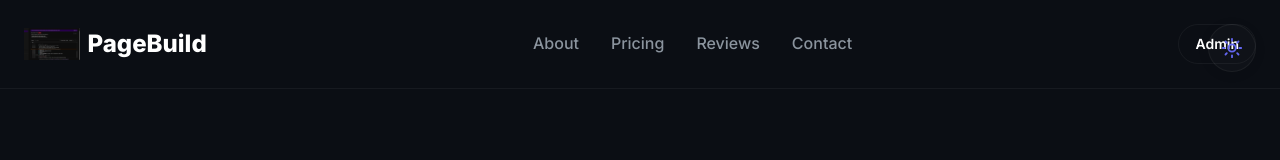
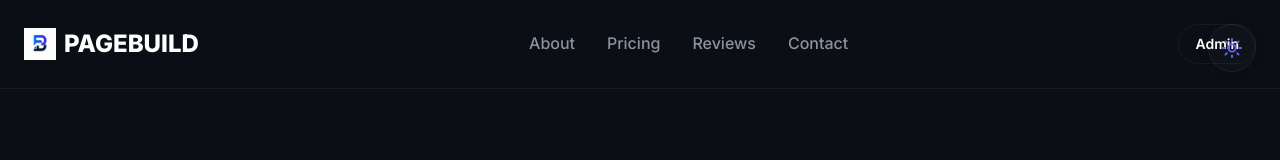
Before and after one commit to vinaysahu-11/pagebuild, a React (Vite) app: page / in a window 1280 px wide. Shown: the top 160 px of the page. Built offline with nearby package versions, Linux system fonts and the light colour scheme; no server answers.

Commit message:
chore: update title and logos to PAGEBUILD

```diff
--- a/index.html
+++ b/index.html
@@ -1,14 +1,19 @@
 <!doctype html>
 <html lang="en">
+
 <head>
   <meta charset="UTF-8" />
-    <link rel="icon" type="image/svg+xml" href="/favicon.svg" />
+  <link rel="icon" type="image/png" href="/logo1.png" />
   <meta name="viewport" content="width=device-width, initial-scale=1.0" />
   <meta name="google-site-verification" content="ytm7BLqd4P6SWdDeCUG1grnqLmRwvFyoGSLcFrDyFno" />
-    <title>pagebuild</title>
+  <meta name="description"
+    content="We build premium landing pages, SaaS websites, and custom web applications with modern UI and fast delivery." />
+  <title>PageBuild – Modern SaaS Websites & Software Solutions</title>
 </head>
+
 <body>
   <div id="root"></div>
   <script type="module" src="/src/main.jsx"></script>
 </body>
+
 </html>
--- a/src/pages/AdminDashboard.jsx
+++ b/src/pages/AdminDashboard.jsx
@@ -80,7 +80,7 @@ const AdminDashboard = () => {
           }}
         >
           <img src="/logo.png" alt="PageBuild Logo" style={{ height: '32px', width: 'auto' }} />
-          PageBuild Admin
+          PAGEBUILD Admin
         </div>
 
         <nav
--- a/src/pages/LandingPage.jsx
+++ b/src/pages/LandingPage.jsx
@@ -65,7 +65,7 @@ const LandingPage = () => {
           }}
         >
           <img src="/logo.png" alt="PageBuild Logo" style={{ height: '32px', width: 'auto' }} />
-          PageBuild
+          PAGEBUILD
         </div>
 
         {}
```
Also changed, not shown: public/logo.png. Lines whose indentation alone changed are shown as unchanged.
